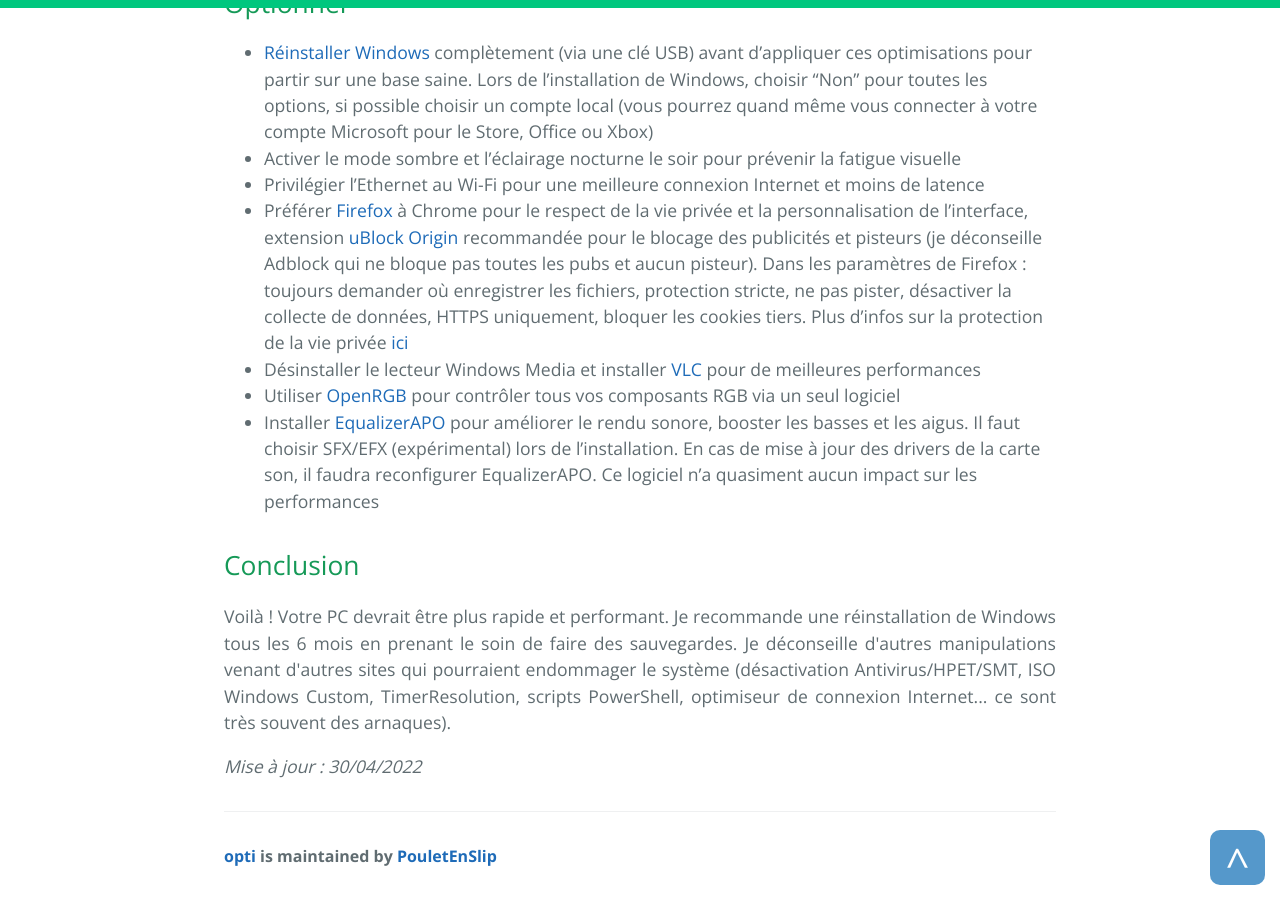
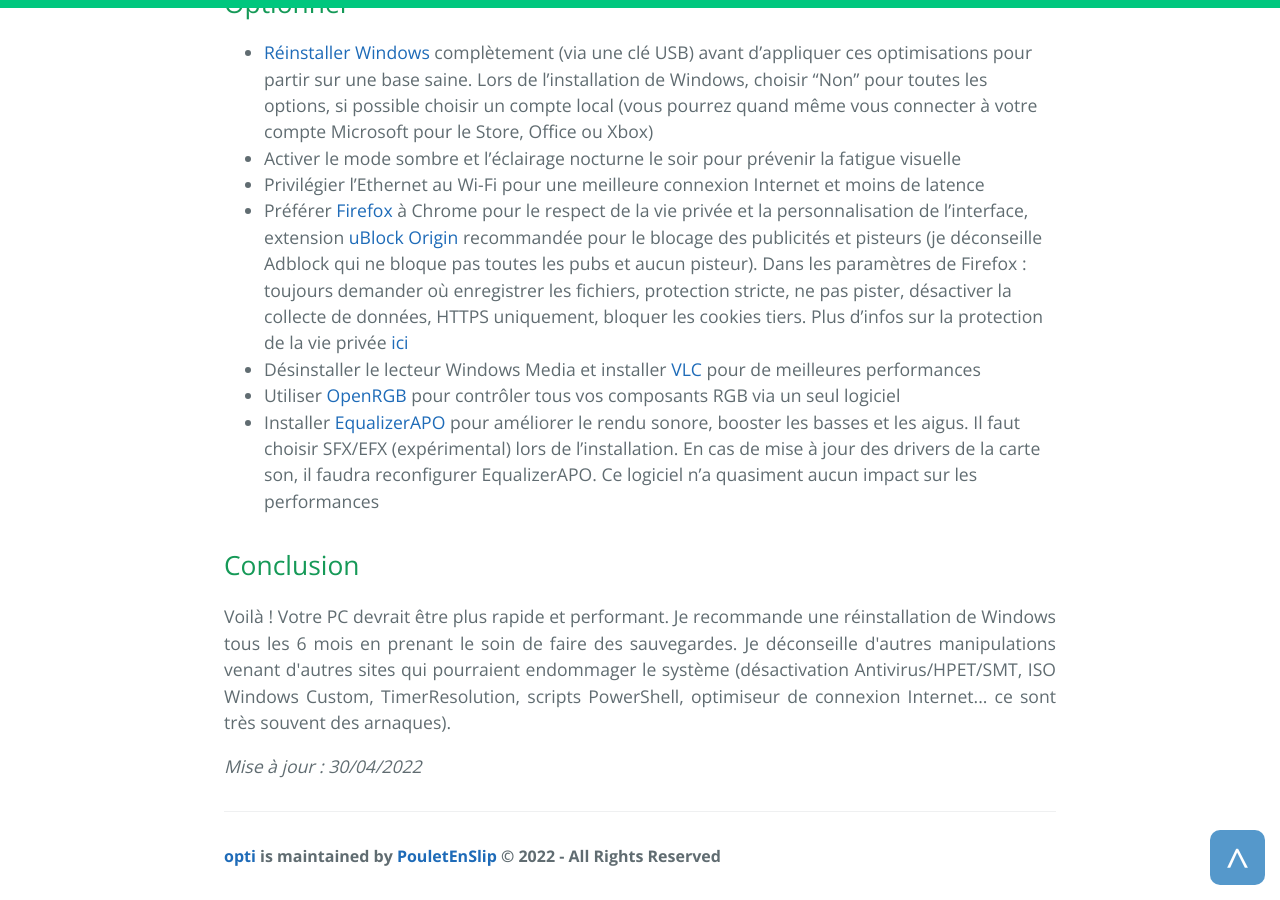
Before and after one commit to PouletEnSlip/pouletenslip.github.io, a Jekyll site: the page built from pages/opti/index.md, in a window 1280 px wide and 900 px high, scrolled down 3196 px. Built offline with Jekyll 4.4.1, drawn with Linux system fonts in a browser that asks for light colours; comment, search, counter and statistics services are not loaded.

Commit message:
Update opti.html

```diff
--- a/_layouts/opti.html
+++ b/_layouts/opti.html
@@ -32,7 +32,7 @@
       {{ content }}
       <a href="#"><button class="top">^</button></a>
       <footer class="site-footer">
-          <span class="site-footer-owner"><a href="https://github.com/PouletEnSlip/Opti">opti</a> is maintained by <a href="https://github.com/PouletEnSlip">PouletEnSlip</a></span>
+          <span class="site-footer-owner"><a href="https://github.com/PouletEnSlip/Opti">opti</a> is maintained by <a href="https://github.com/PouletEnSlip">PouletEnSlip</a> © 2022 - All Rights Reserved</span>
       </footer>
     </main>
     <script src="../../script/script.js"></script>
```
